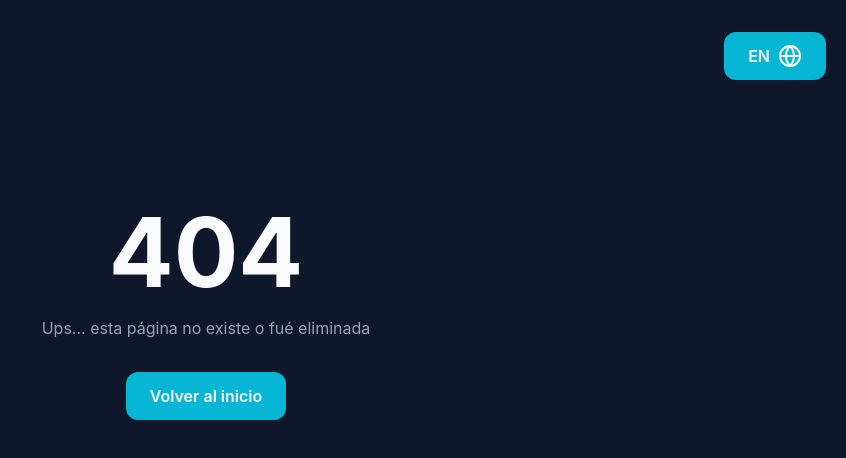
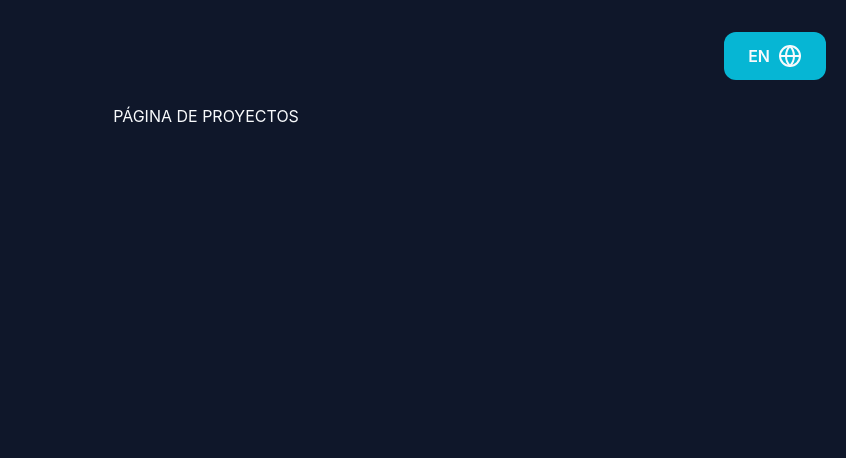
Before and after one commit to sebaeze00/portfolio-avilaSebastian, a React (Vite) app: page /projects in a window 1280 px wide. Before the commit this address had no page. Shown: the top 458 px of the page, without its empty margins (434-1280 px from the left). Built offline with nearby package versions, Linux system fonts and the light colour scheme.

Commit message:
feat/ProjectPage added the Project page

```diff
--- a/src/App.tsx
+++ b/src/App.tsx
@@ -3,6 +3,7 @@ import { Route, Routes } from "react-router-dom";
 import Home from "./pages/Home";
 import LanguageSwitcher from "./components/ui/ButtonLanguage";
 import Error from "./pages/Error";
+import ProjectPage from "./pages/ProjectPage";
 
 function App() {
   return (
@@ -13,6 +14,7 @@ function App() {
       <section id="center">
         <Routes>
           <Route path="/" element={<Home />} />
+          <Route path="/projects" element={<ProjectPage />} />
           <Route path="*" element={<Error />} />
         </Routes>
       </section>
--- /dev/null
+++ b/src/pages/ProjectPage.tsx
@@ -0,0 +1,5 @@
+const ProjectPage = () => {
+  return <div>PÁGINA DE PROYECTOS</div>;
+};
+
+export default ProjectPage;
```
